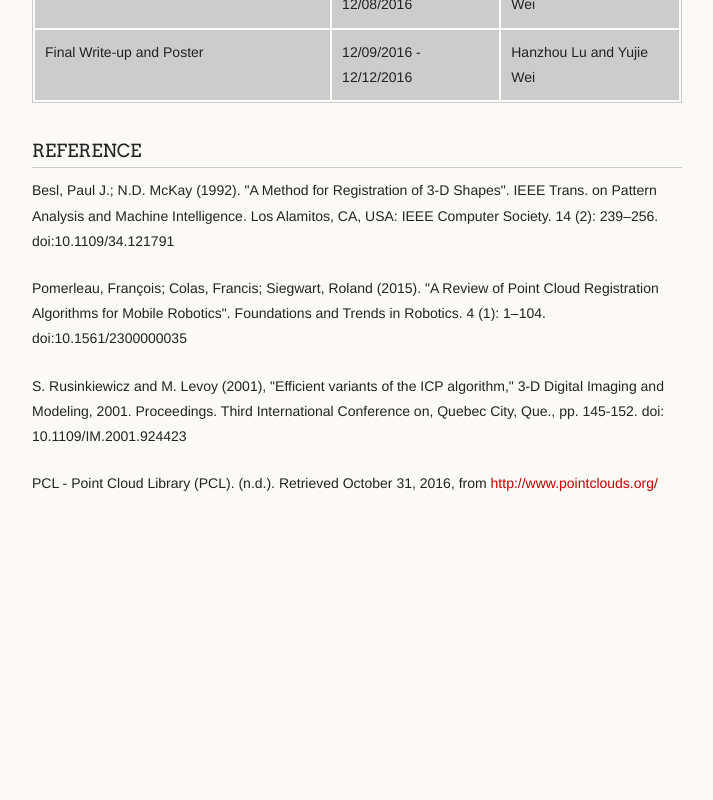
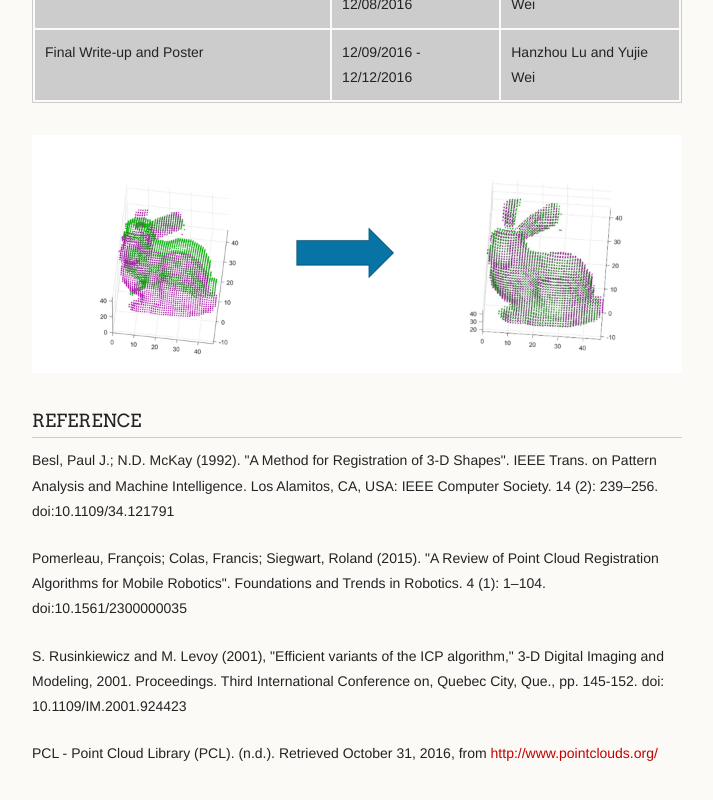
Before and after one commit to HanzhouLu/Parallel-Point-Cloud-Registration, a plain HTML site: page index.html in a window 1280 px wide. Shown: the part 4611-5411 px from the top of the page, without its empty margins (278-991 px from the left). Before the commit the page ends 5179 px from the top, so only its background shows below. Drawn offline with Linux system fonts and the light colour scheme.

Commit message:
Update index.html
Final version.

```diff
--- a/index.html
+++ b/index.html
@@ -184,6 +184,10 @@ CPU and CUDA.</p>
   </tr>
 </table>
 
+<p>
+<img src="https://raw.githubusercontent.com/HanzhouLu/Parallel-Point-Cloud-Registration/master/website%20images/midwayresult.png" alt="alignment"></p>
+
+
 <h3>
 <a id="reference" class="anchor" href="#reference" aria-hidden="true"><span aria-hidden="true" class="octicon octicon-link"></span></a>REFERENCE</h3>
 
```
